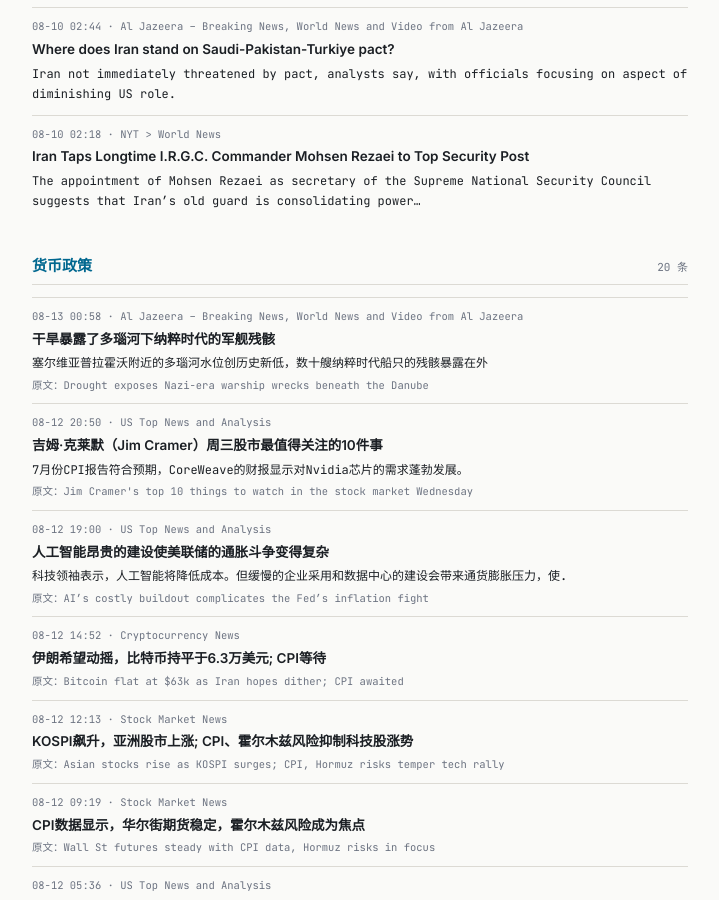
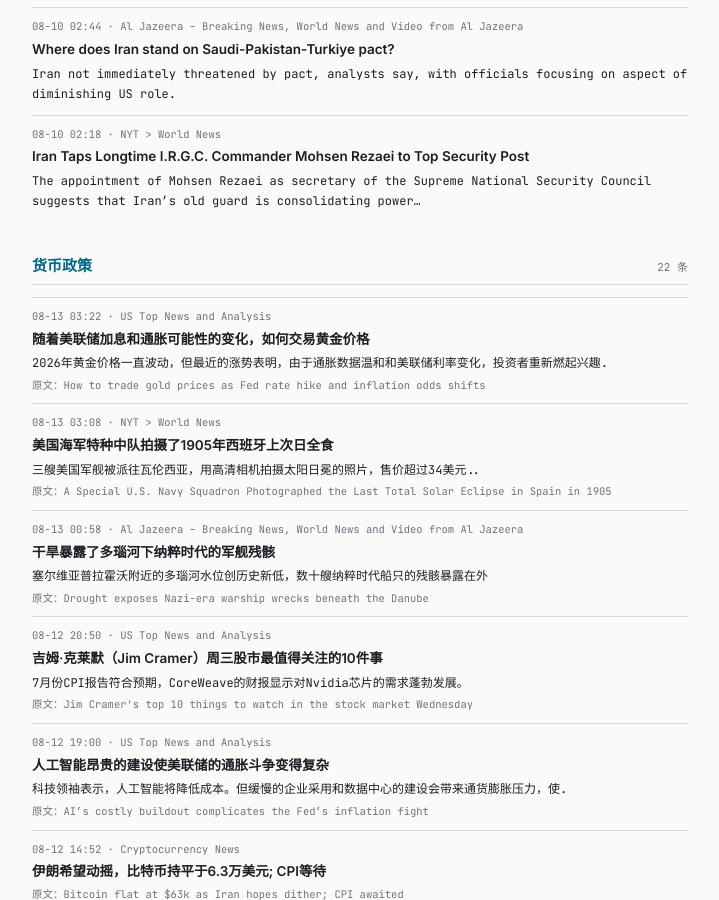
Before and after one commit to tang3super/tang3super.github.io, a Jekyll site: the page built from _macro_trade/news-digest.md, in a window 1280 px wide and 900 px high, scrolled down 7437 px. Shown: the whole window, without its empty margins (280-999 px from the left). Built offline with Jekyll 4.4.1, drawn with Linux system fonts in a browser that asks for light colours; some of the changed text lies outside the part shown.

Commit message:
sync news-digest article

```diff
--- a/_macro_trade/news-digest.md
+++ b/_macro_trade/news-digest.md
@@ -5,7 +5,7 @@ title: 新闻监控
 date: '2026-08-13'
 summary: 2026年第33周监控
 week_label: 2026年第33周监控
-last_updated: 2026-08-13 02:31
+last_updated: 2026-08-13 03:41
 refresh_note: 每 5 分钟自动刷新
 topics:
 - name: 地缘政治
@@ -501,6 +501,20 @@ topics:
     time: 08-10 02:18
 - name: 货币政策
   items:
+  - title: How to trade gold prices as Fed rate hike and inflation odds shifts
+    summary: Gold prices have been volatile in 2026, but a recent rally shows renewed investor interest amid tamer inflation data and changing Fed rate e…
+    link: https://www.cnbc.com/2026/08/12/gold-prices-metals-fed-rate-hike-inflation.html
+    source: US Top News and Analysis
+    time: 08-13 03:22
+    title_zh: 随着美联储加息和通胀可能性的变化，如何交易黄金价格
+    summary_zh: 2026年黄金价格一直波动，但最近的涨势表明，由于通胀数据温和和美联储利率变化，投资者重新燃起兴趣.
+  - title: A Special U.S. Navy Squadron Photographed the Last Total Solar Eclipse in Spain in 1905
+    summary: Three American warships were sent to Valencia to capture pictures of the sun’s corona with a high-definition camera that would cost over $34…
+    link: https://www.nytimes.com/live/2026/08/12/world/solar-eclipse-2026-updates/total-solar-eclipse-spain-1905-us-navy
+    source: NYT > World News
+    time: 08-13 03:08
+    title_zh: 美国海军特种中队拍摄了1905年西班牙上次日全食
+    summary_zh: 三艘美国军舰被派往瓦伦西亚，用高清相机拍摄太阳日冕的照片，售价超过34美元..
   - title: Drought exposes Nazi-era warship wrecks beneath the Danube
     summary: Record-low water levels on the Danube near Prahovo, Serbia, have exposed the wrecks of dozens of Nazi-era vessels
     link: https://www.aljazeera.com/video/newsfeed/2026/8/12/drought-exposes-nazi-era-warship-wrecks-beneath-the-danube?traffic_source=rss
@@ -635,6 +649,12 @@ topics:
     title_zh: 由于亚洲反弹和石油公司陷入霍尔木兹僵局，就业机会未能削减美联储提高了可能性
 - name: AI基建
   items:
+  - title: 'NVIDIA tests $225 resistance in bull-bear standoff: Live levels'
+    summary: ''
+    link: https://www.investing.com/news/stock-market-news/nvidia-stalls-below-225-as-momentum-fades-hourly-levels-93CH-4849693
+    source: Stock Market News
+    time: 08-13 03:19
+    title_zh: 英伟达在牛熊对峙中测试225美元的阻力：实时水平
   - title: Jim Cramer's top 10 things to watch in the stock market Wednesday
     summary: The July CPI report matched expectations, and CoreWeave's earnings report shows booming demand for Nvidia chips.
     link: https://www.cnbc.com/2026/08/12/jim-cramers-top-10-things-to-watch-in-the-stock-market-wednesday.html
```
